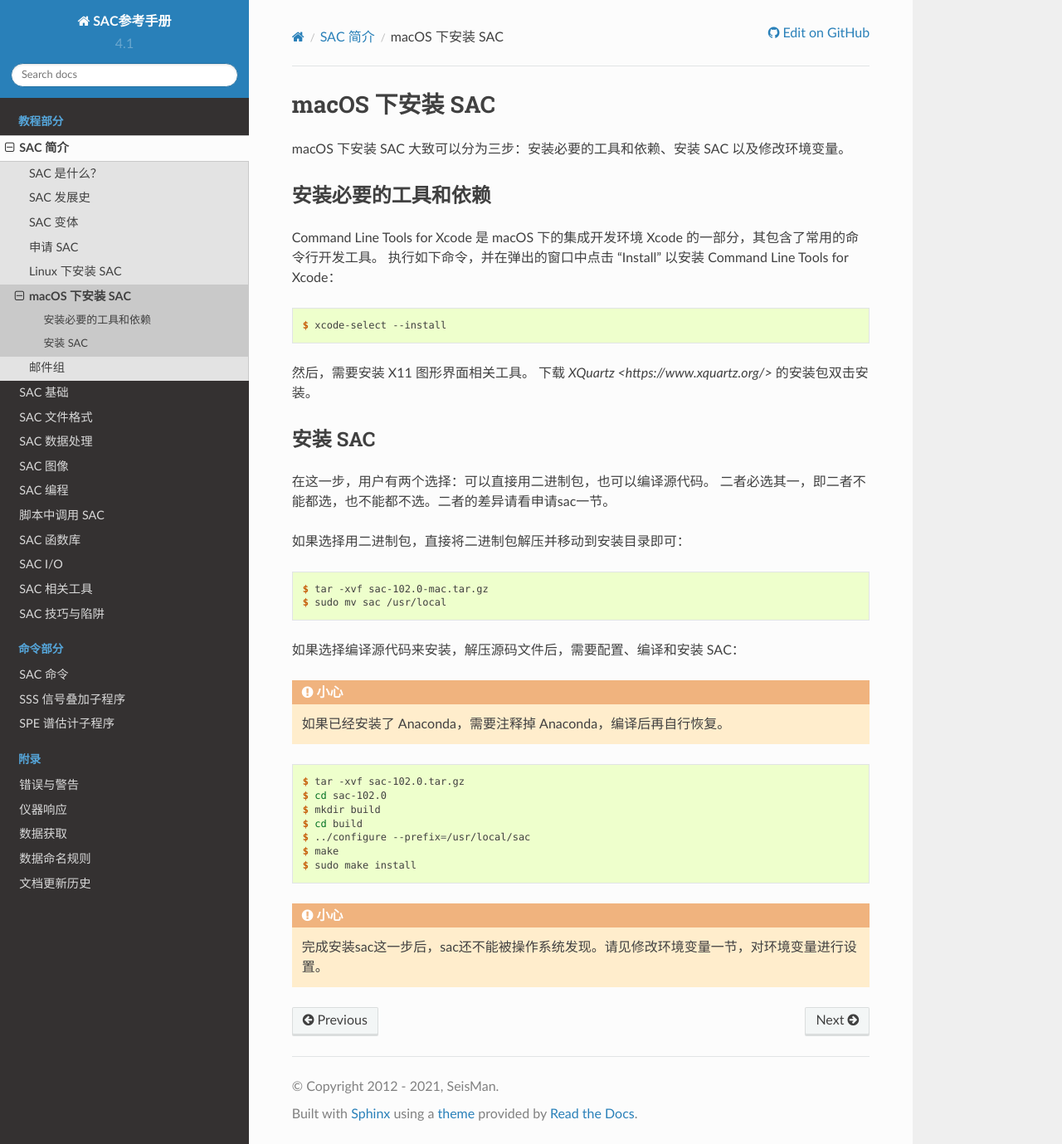
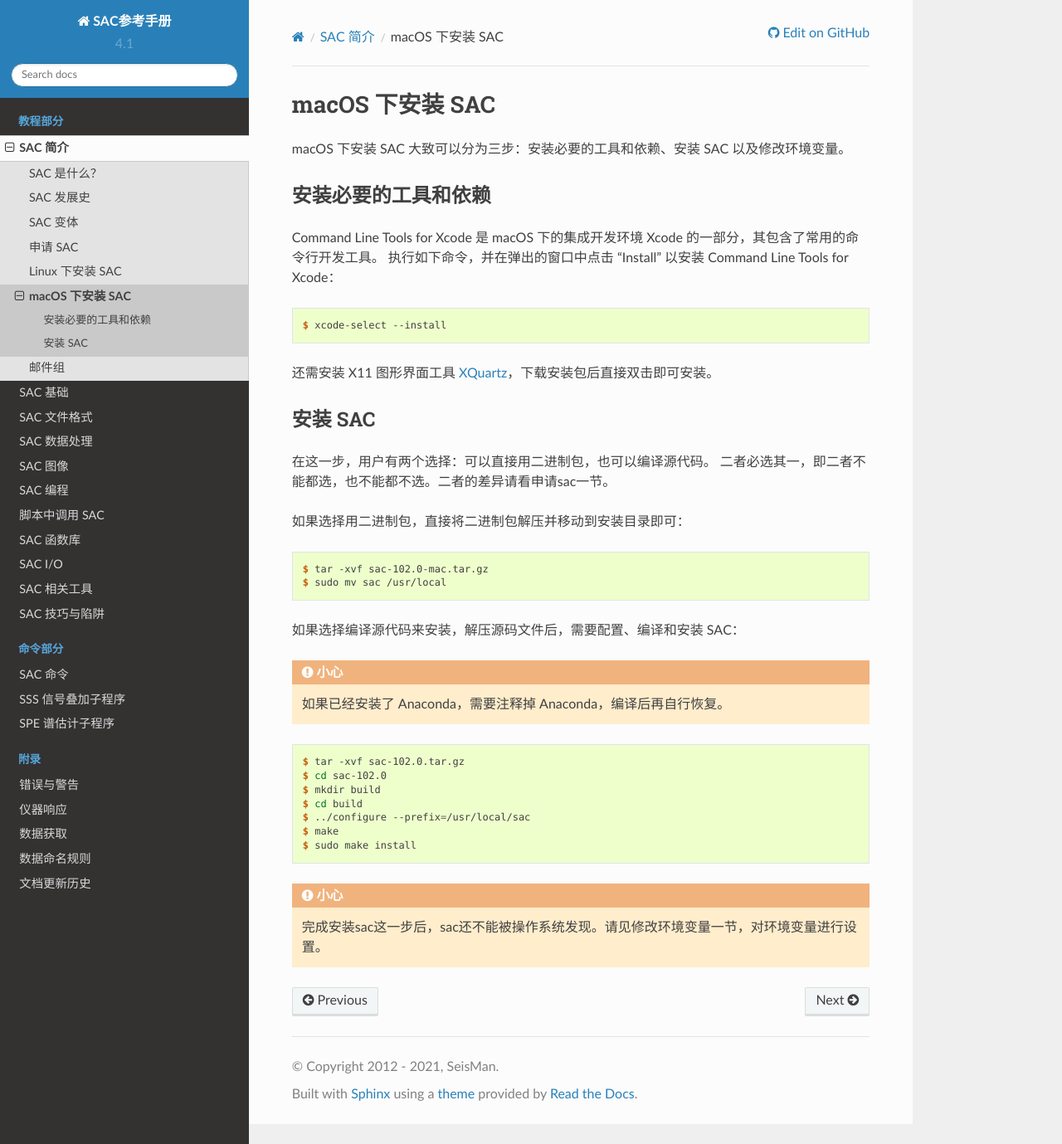
Before and after one commit to seisman/SAC_Docs_zh, a Sphinx documentation site: the page built from source/introduction/macOS-install.rst, in a window 1280 px wide and 1379 px high. Shown: the whole window at 83% size. Built offline with Sphinx 7.4.7 and the Read the Docs theme 2.0.0, drawn with Linux system fonts in a browser that asks for light colours.

Commit message:
Update source/introduction/macOS-install.rst
Co-authored-by: Yao Jiayuan <coreman.seism@gmail.com>

```diff
--- a/source/introduction/macOS-install.rst
+++ b/source/introduction/macOS-install.rst
@@ -13,8 +13,7 @@ Command Line Tools for Xcode 是 macOS 下的集成开发环境 Xcode 的一部
 
     $ xcode-select --install
 
-然后，需要安装 X11 图形界面相关工具。
-下载 `XQuartz <https://www.xquartz.org/>` 的安装包双击安装。
+还需安装 X11 图形界面工具 `XQuartz <https://www.xquartz.org/>`__\ ，下载安装包后直接双击即可安装。
 
 安装 SAC
 ---------
```
